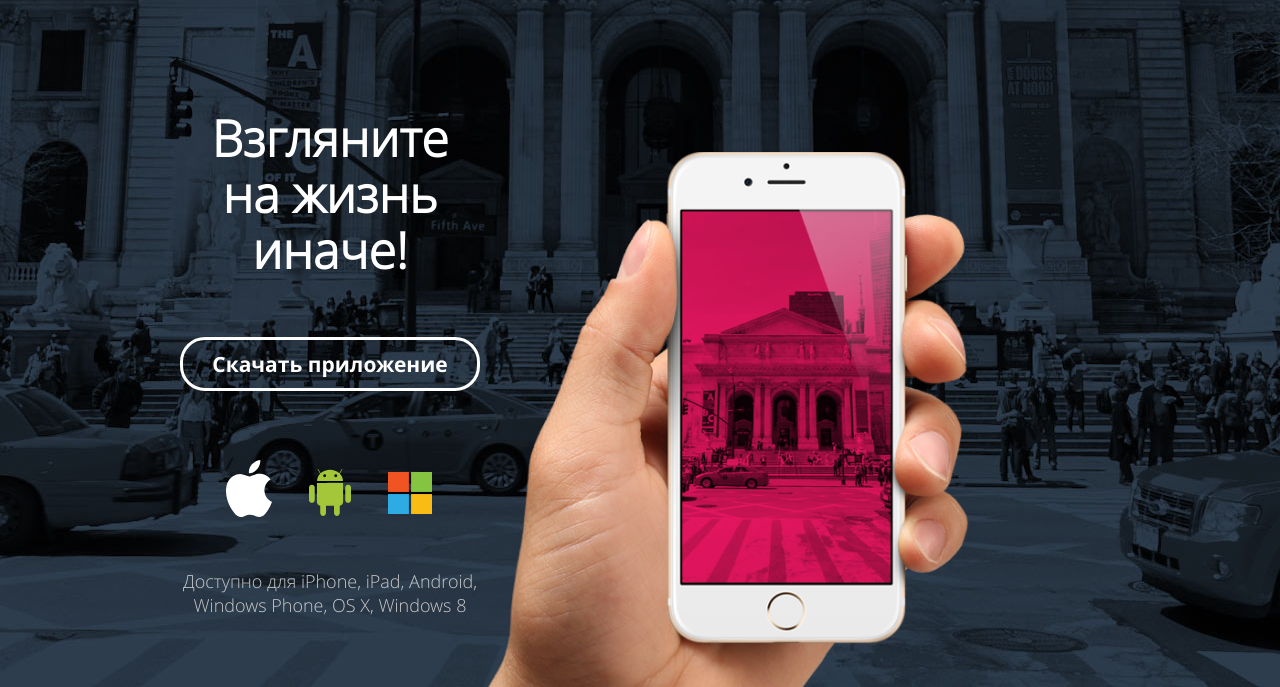
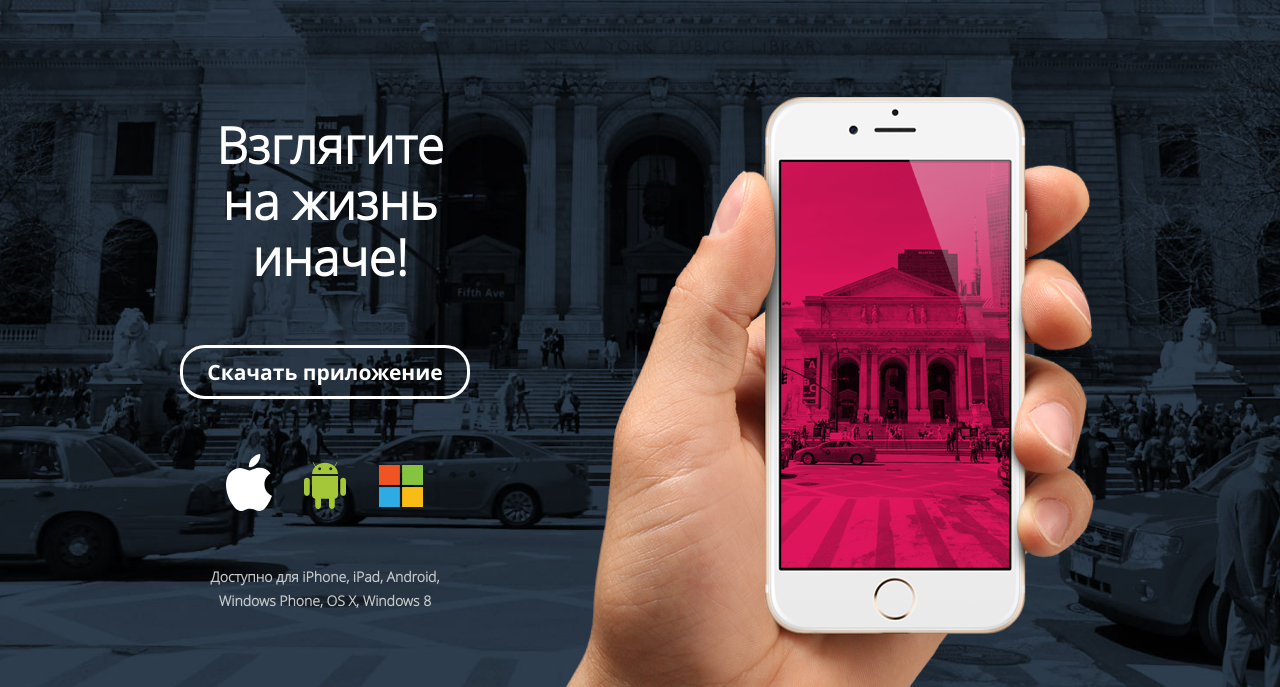
Before and after one commit to piva1839/197101-pink, a plain HTML site: page source/index.html in a window 1280 px wide. Shown: the part 113-800 px from the top of the page. Drawn offline with nearby package versions, Linux system fonts and the light colour scheme; files that its build step writes are made by us from their sources.

Commit message:
Переделал promo-block

```diff
--- a/source/index.html
+++ b/source/index.html
@@ -46,27 +46,36 @@
           </ul>
         </nav>
       </div>
-      <div class="promo-block__wrapper">
-        <div class="promo-block">
-        </div>
+    </header>
+
+    <div class="promo">
+      <div class="promo__wrapper">
+        <h1 class="promo__title">
+          Взглягите<br>
+          на жизнь<br>
+          иначе!
+        <h1>
+        <div class="download">
           <div class="download__wrapper">
-            <h1 class="promo-block__title promo-block__title--white promo-block__title--show">
-              Взгляните<br>на жизнь иначе!
-            </h1>
-            <a class="button button--download" href="https://www.apple.com/">
+            <button class="button button--download" type="submit">
               Скачать приложение
-            </a>
-            <div class="download__links">
-              <a class="download__link download__link--apple" href="https://www.apple.com/">Apple</a>
-              <a class="download__link download__link--android" href="https://play.google.com/">Android</a>
-              <a class="download__link download__link--windows" href="https://www.microsoft.com/">Windows</a>
-            </div>
+            </button>
+            <p class="download__links">
+              <a class="download__link download__link--apple">
+              </a>
+              <a class="download__link download__link--android">
+              </a>
+              <a class="download__link download__link--windows">
+              </a>
+            </p>
             <p class="download__description">
-              Доступно для iPhone, iPad, Android,<br>Windows Phone, OS X, Windows 8
+              Доступно для iPhone, iPad, Android,<br>
+              Windows Phone, OS X, Windows 8
             </p>
           </div>
+        </div>
       </div>
-    </header>
+    </div>
 
     <section class="slogan">
       <div class="slogan__wrapper">
--- a/source/less/header.less
+++ b/source/less/header.less
@@ -1,7 +1,5 @@
 .page-header {
-  background: url("../img/bg-back-mobile@1x.jpg") no-repeat;
-	background-position: center;
-	background-size: 100%;
+  margin-bottom: -60px;
 }
 
 .main-nav__wrapper {
@@ -94,6 +92,10 @@
 }
 
 @media screen and (min-width: 660px) {
+  .page-header {
+    margin-bottom: 0;
+  }
+
   .menu-bar {
     padding: 25px 20px 35px;
   }
@@ -109,12 +111,6 @@
 }
 
 @media screen and (min-width: 960px) {
-	.page-header {
-		background: url("../img/bg-back-desktop@1x.jpg") no-repeat;
-		background-position: center;
-		background-size: cover;
-	}
-
   .menu-bar {
     display: none;
   }
@@ -176,75 +172,70 @@
 
 }
 
-/* start promo */
-
-.promo-block__wrapper {
-  min-width: 280px;
-  max-width: 960px;
-  margin: 0 auto;
+.promo {
+  background: url("../img/bg-back-mobile@1x.jpg");
+  background-repeat: no-repeat;
+  background-position: center top;
+  background-size: 100% auto;
 }
 
-.promo-block {
+.promo__wrapper {
+  position: relative;
+
   display: flex;
-  min-height: 396px;
+  flex-direction: column;
+  min-height: 725px;
 
   background: url("../img/iphone-hand-mobile@1x.png");
   background-repeat: no-repeat;
-  background-position: left bottom;
+  background-position: left 170px;
   background-size: auto;
+}
 
-		&--level-page {
-      display: flex;
-      min-height: 235px;
+@media
+(min-resolution: 144dpi),
+(min-resolution: 1.5dppx) {
+  .promo {
+    background: url("../img/bg-back-mobile@2x.jpg") no-repeat;
+  }
 
-      background: url("../img/bg-back-mobile@1x.jpg");
-      background-repeat: no-repeat;
-      background-position: center top;
-      background-size: cover;
+  .promo__wrapper {
+    background: url("../img/iphone-hand-mobile@2x.png") no-repeat;
   }
 }
 
-.promo-block__title {
-  margin: auto;
-  padding: 20px;
-
-  font-family: "opensanslight", "Arial", sans-serif;
-  font-size: 24px;
-  line-height: 30px;
-  color: #ffffff;
-  text-align: center;
-
-    &--white {
-      padding-bottom: 30px;
-
-      font-family: "opensanslight", "Arial", sans-serif;
-      font-size: 40px;
-      line-height: 46px;
-      color: #ffffff;
+.promo__title {
+  display: none;
 }
 
-    &--show {
-      display: none;
-    }
+.download {
+  position: absolute;
+  bottom: 0;
+
+  width: 100%;
+  min-height: 270px;
+  margin-top: auto;
+  padding: 20px 0;
+
+  background: #283645;
 }
 
 .download__wrapper {
+  width: 100%;
   min-width: 280px;
   margin: 0 auto;
-  padding: 29px 20px;
-
-  background: #1d2631;
+  padding: 0 20px;
 }
 
 .button {
-  &--download {
-    width: 100%;
+  width: auto;
   padding: 15px;
 
-    background: transparent;
   border: 3px solid #ffffff;
   border-radius: 25px;
+  background: none;
 
+    &--download {
       font-family: "opensansbold", "Arial", sans-serif;
       font-size: 18px;
       line-height: 18px;
@@ -265,13 +256,15 @@
 }
 
 .download__links {
+  display: flex;
+  justify-content: center;
+  align-items: center;
   margin: 17px 0 8px;
 
   text-align: center;
 }
 
 .download__link {
-  display: inline-block;
   width: 50px;
   height: 60px;
   margin: 13px;
@@ -303,48 +296,42 @@
 }
 
 @media screen and (min-width: 660px) {
-  .promo-block__wrapper {
-    position: relative;
-    display: flex;
-    flex-direction: column;
-    justify-content: center;
+  .promo {
+    background: url("../img/bg-back-tablet@1x.jpg");
+    background-repeat: no-repeat;
+    background-position: center bottom;
+    background-size: auto;
   }
 
-  .promo-block {
+  .promo__wrapper {
+    display: flex;
     min-height: 620px;
+    margin: 0 auto;
+    padding: 0 20px;
 
     background: url("../img/iphone-hand-tablet@1x.png");
     background-repeat: no-repeat;
-    background-position: 94% 100%;
+    background-position: -20px bottom;
     background-size: auto;
-
-			&--level-page {
-				display: flex;
-				min-height: 330px;
-
-				background: url("../img/bg-back-tablet@1x.jpg");
-				background-repeat: no-repeat;
-				background-position: center 28%;
-			}
   }
 
   @media
   (min-resolution: 144dpi),
   (min-resolution: 1.5dppx) {
-		.promo-block {
+    .promo {
+      background: url("../img/bg-back-tablet@2x.jpg") no-repeat;
+    }
+
+    .promo__wrapper {
       background: url("../img/iphone-hand-tablet@2x.png") no-repeat;
     }
   }
 
-	.promo-block__wrapper {
-		background: url("../img/bg-back-tablet@1x.jpg") no-repeat;
-		background-position: center bottom;
-	}
-
-  .promo-block__title--show {
+  .promo__title {
     display: block;
-    margin: 0 auto;
-    padding-bottom: 30px;
+    width: 300px;
+    margin-top: 98px;
+    margin-bottom: 10px;
 
     font-family: "opensanslight", "Arial", sans-serif;
     font-size: 40px;
@@ -353,110 +340,80 @@
     text-align: center;
   }
 
-  .download__wrapper {
-    position: absolute;
-    top: 50%;
+  .download {
+    position: relative;
 
-    order: -1;
-    max-width: 340px;
-    margin-top: -260px;
+    margin: 0;
+    width: 300px;
 
     background: rgba(250, 250, 250, 0);
   }
 
-  .download__link {
-    margin-top: 28px;
-    margin-bottom: 28px;
+  .download__wrapper {
+    padding: 0;
+    padding-right: 20px;
   }
 
-  .download__description {
-    font-family: "opensanslight", "Arial", sans-serif;
-    font-size: 18px;
-    line-height: 24px;
-    color: #c8c9ca;
-    text-align: center;
+  .download__links {
+    margin: 30px 0 20px;
   }
-
 }
 
 @media screen and (min-width: 960px) {
-  .promo-block {
+  .promo {
+    background: url("../img/bg-back-desktop@1x.jpg");
+    background-repeat: no-repeat;
+    background-position: center;
+    background-size: cover;
+  }
+
+  .promo__wrapper {
+    max-width: 960px;
     min-height: 745px;
 
     background: url("../img/iphone-hand-desktop@1x.png");
     background-repeat: no-repeat;
-    background-position: 94% 100%;
-    background-size: 100%;
-
-      &--level-page {
-        display: flex;
-        min-height: 295px;
-
-        background: none;
-      }
-  }
-
-	.promo-block__wrapper {
-		background: none;
+    background-position: 50px bottom;
+    background-size: auto;
   }
 
   @media
   (min-resolution: 144dpi),
   (min-resolution: 1.5dppx) {
-		.promo-block {
+    .promo {
+      background: url("../img/bg-back-desktop@2x.jpg") no-repeat;
+    }
+
+    .promo__wrapper {
       background: url("../img/iphone-hand-desktop@2x.png") no-repeat;
     }
   }
 
-  .promo-block__title {
-    margin-bottom: 59px;
+  .promo__title {
+    margin-top: 120px;
+    margin-bottom: 40px;
 
     font-family: "opensanslight", "Arial", sans-serif;
     font-size: 50px;
     line-height: 56px;
     color: #ffffff;
-
-    padding: 0;
+    text-align: center;
   }
 
-	.promo-block__title--margin {
-		margin: auto;
-	}
-
-  .download__wrapper {
-    padding: 0 20px;
+  .download {
+    width: 310px;
   }
 
   .button--download {
-    margin-bottom: 40px;
-
+    font-family: "opensansbold", "Arial", sans-serif;
     font-size: 21px;
+    line-height: 18px;
+    color: #ffffff;
+    text-align: center;
+    text-decoration: none;
   }
 
   .download__links {
-    margin: 0;
-    margin-bottom: 22px;
-  }
-
-}
-
-@media
-	(min-resolution: 144dpi),
-	(min-resolution: 1.5dppx) {
-		.page-header {
-			background: url("../img/bg-back-mobile@2x.jpg") no-repeat;
-		}
-
-		.promo-block__wrapper {
-			background: url("../img/bg-back-tablet@2x.jpg") no-repeat;
-		}
-
-		.promo-block--level-page {
-			background: url("../img/bg-back-tablet@2x.jpg") no-repeat;
-		}
-
-		.promo-block {
-			background: url("../img/iphone-hand-mobile@2x.png");
-			background-repeat: no-repeat;
+    margin: 40px 0 40px;
   }
 }
```
Lines whose indentation alone changed are shown as unchanged.
